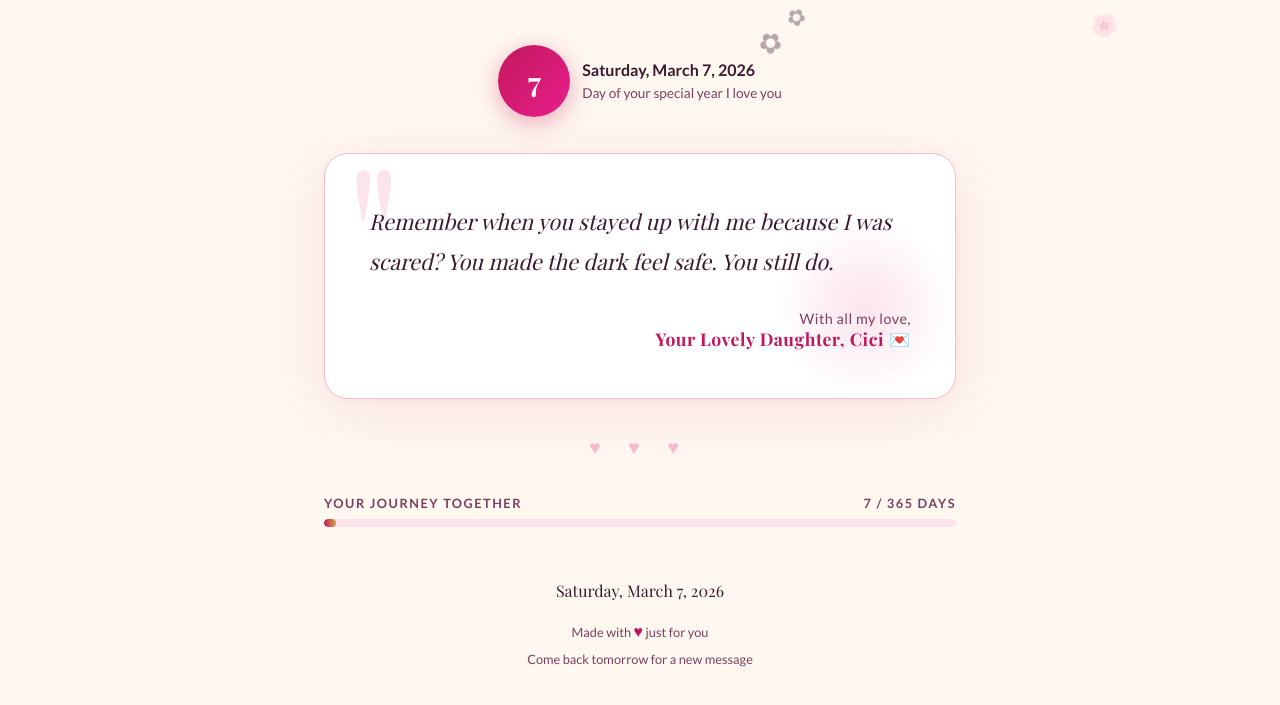
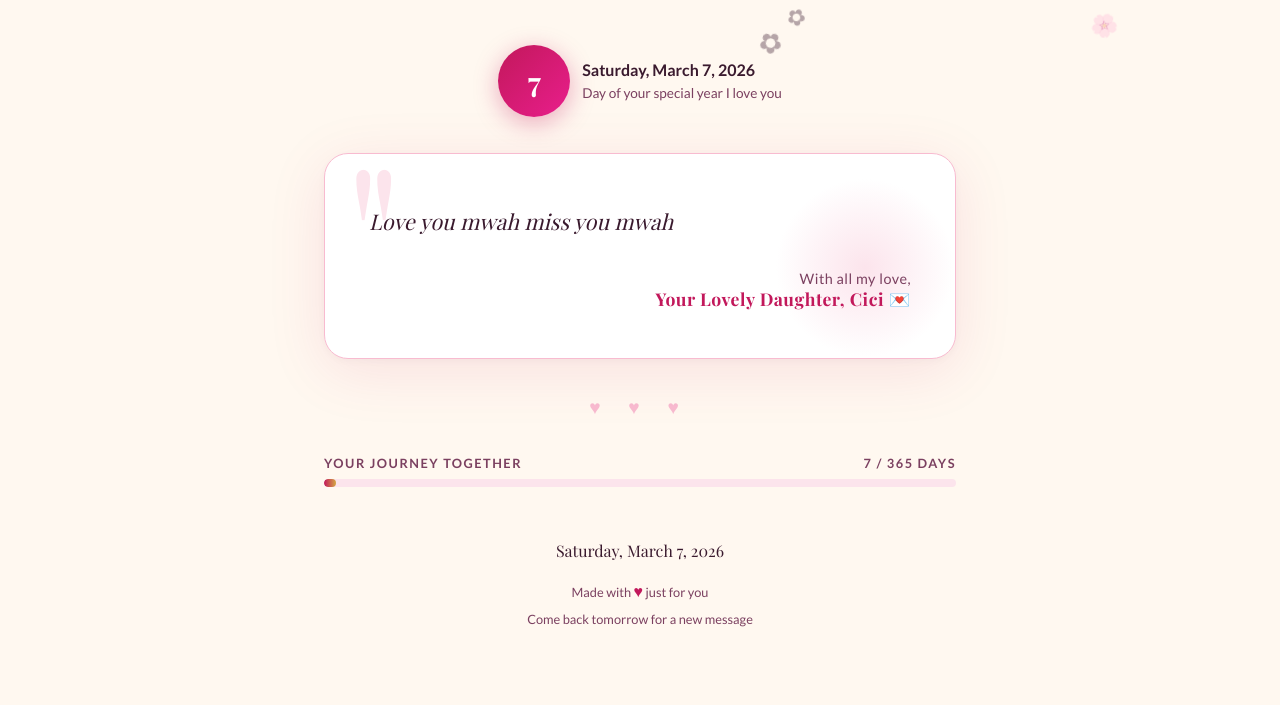
Before and after one commit to bluellz/moms-birthday, a plain HTML site: page index.html in a window 1280 px wide. Shown: the part 213-918 px from the top of the page. Drawn offline with nearby package versions, Linux system fonts and the light colour scheme; a web font is replaced by a local one.

Commit message:
Update index.html

```diff
--- a/index.html
+++ b/index.html
@@ -324,11 +324,11 @@ const DEFAULT_MESSAGES = [
   "The way you smile and be happy is one of my favorite sight in the entire world. I hope you smile and be happy today.",
   "You taught me that kindness is not a weakness. It's the bravest thing a person can be. Thank you for being so brave.",
   "I don't say this enough: I am so proud to be your child. You have built so much with your hands, your heart, and your will.",
-  "Remember when you stayed up with me because I was scared? You made the dark feel safe. You still do.",
-  "Every recipe you make tastes like home. Like belonging. Like you.",
-  "You deserve a day where someone takes care of you for once. Let today be one of those days — at least in your heart.",
-  "You are not just my mom. You are the first person who ever truly knew me.",
-  "There is a warmth in this world that comes from you. People feel it when you walk into a room.",
+  "Love you mwah miss you mwah",
+  "Every recipe you make tastes like home. You made everything with love and i feel it.",
+  "Kangen bandeng goreng dengan bumbu bawang bawangnya, love you.",
+  "I hope everyday you started strong, healthy and happy.",
+  "There is a warmth in this world that comes from you. Malang could never.",
   "I watch how hard you work and I think: I want to be that strong someday. You inspire me every single day.",
   "Thank you for never giving up. Not on me. Not on yourself. Not on us.",
   "You have a way of making small moments feel like celebrations. That is a gift not everyone has.",
```
